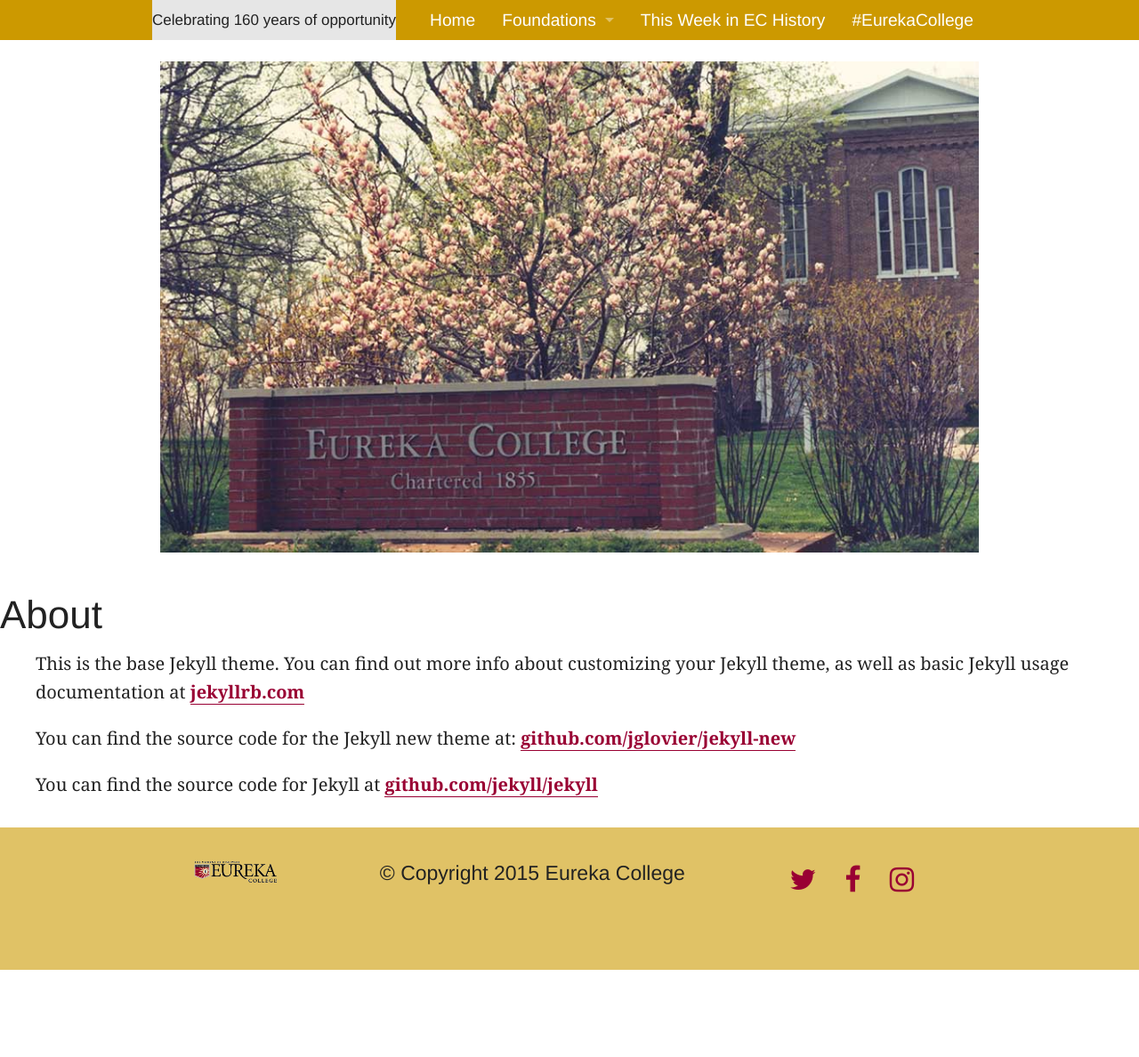
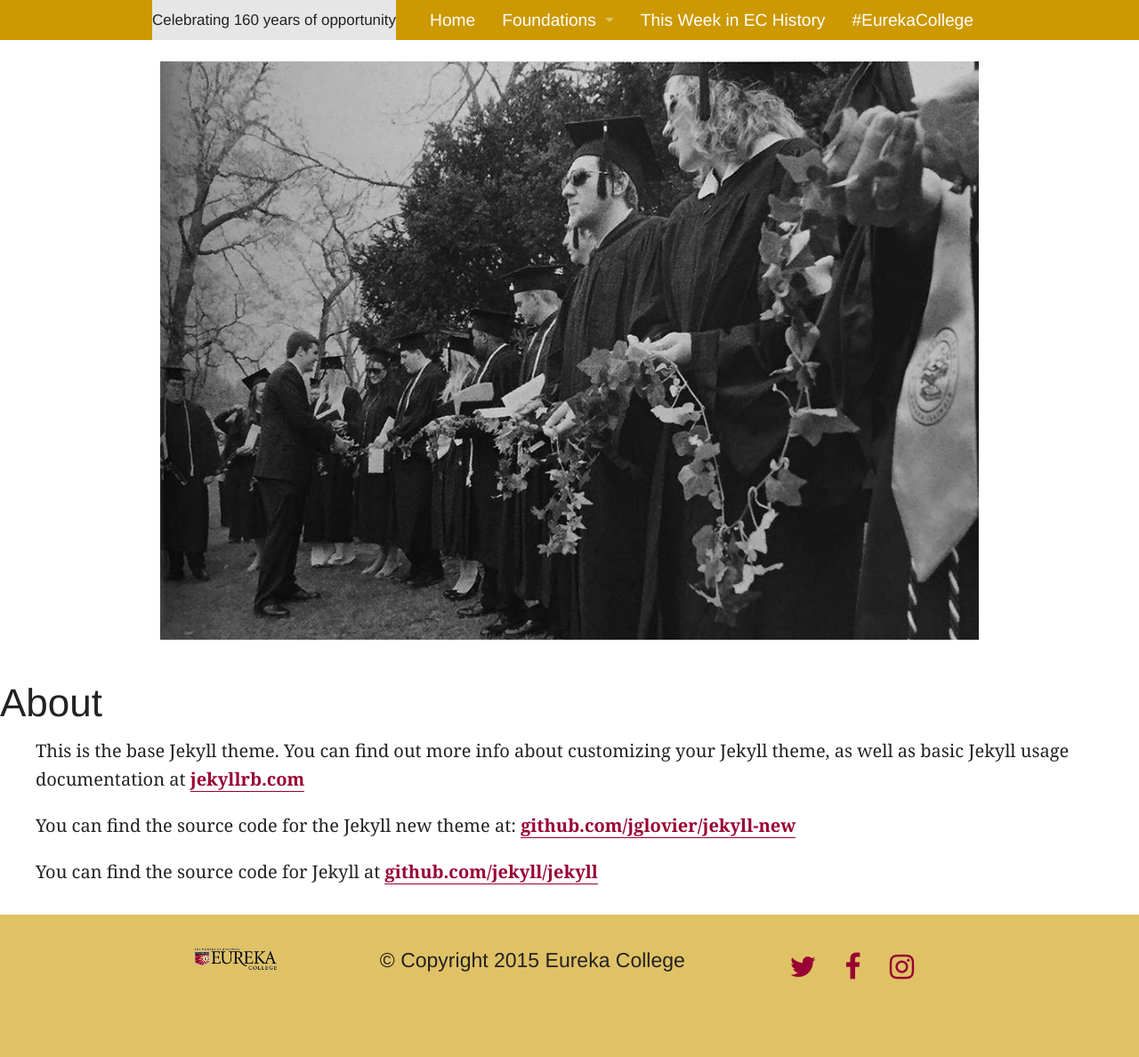
Before and after one commit to dwysefisher/160-blog, a Jekyll site: the page built from about.md, in a window 1280 px wide. Shown: the whole page at 89% size. Built offline with Jekyll 4.4.1, drawn with Linux system fonts in a browser that asks for light colours; nearby versions of some CDN libraries; library files that are not in the unit come from our copies; Markdown is read by kramdown in place of the engine named in the settings; before the commit the page ends 1090 px from its top, so only the background shows below that.

Commit message:
new header image

```diff
--- a/_layouts/default.html
+++ b/_layouts/default.html
@@ -38,7 +38,7 @@
    </div>
 <br />
   <div class="row">
-     <p><img src="{{ site.baseurl }}/img/ec-sign-web.jpg" alt="Eureka College campus"></p>
+     <p><img src="{{ site.baseurl }}/img/commencement-2000-web.jpg" alt="Eureka College campus"></p>
   </div>
 
 <div class="row">
```
